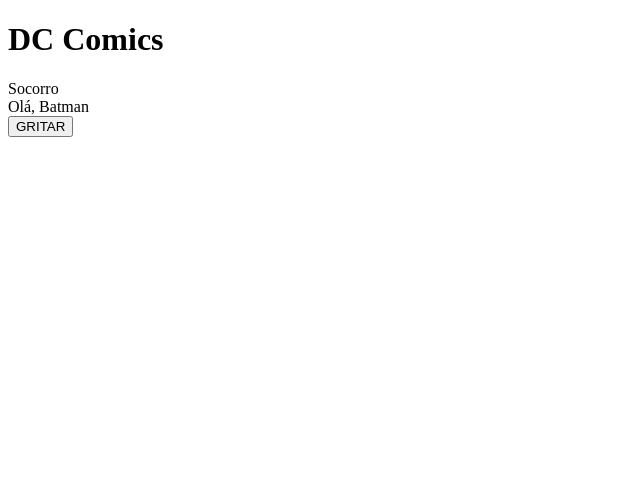
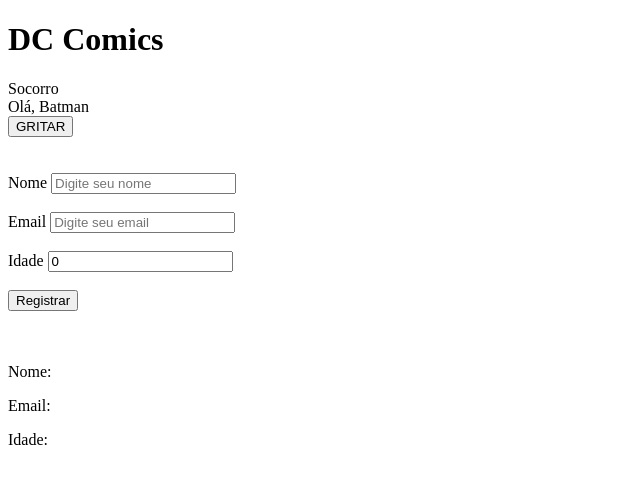
Before and after one commit to DanielSCustodio/Curso-revisao-React, a React (Create React App) app in the folder app/: page / in a window 1280 px wide. Shown: the top 484 px of the page, without its empty margins (0-640 px from the left). Built offline with nearby package versions, Linux system fonts and the light colour scheme.

Commit message:
feat: Forms

```diff
--- a/app/src/App.js
+++ b/app/src/App.js
@@ -1,17 +1,77 @@
 import React from 'react'
 import Name from './components/Name'
 
-export default function App() {
-  const [help, setHelp] = React.useState('Socorro');
+export default function App () {
+  const [ help, setHelp ] = React.useState( 'Socorro' );
+  const [ name, setName ] = React.useState();
+  const [ email, setEmail ] = React.useState();
+  const [ age, setAge ] = React.useState(0);
+  const [user, setUser] = React.useState({})
+
+  function handleRegister (e){
+    e.preventDefault();
+    alert('Registrado com sucesso');
+    setUser(
+      {
+        name,
+        email,
+        age,
+      }
+    )
+  }
 
   return (
     <div>
       <h1>DC Comics</h1>
-      <span>{help}</span>
-      <br/>
-      <Name name="Batman"/>
+      <span>{ help }</span>
+      <br />
+      <Name name="Batman" />
 
-      <button onClick={()=> setHelp(help+"o")}>GRITAR</button>
+      <button onClick={ () => setHelp( help + "o" ) }>GRITAR</button>
+      <br />
+      <br />
+      <br />
+      <form onSubmit={handleRegister}>
+        <label htmlFor='name'>Nome </label>
+        <input
+          id="name"
+          placeholder='Digite seu nome'
+          value = {name}
+          onChange ={({target:{value}})=> setName(value)}
+        />
+        <br />
+        <br />
+
+        <label htmlFor='email'>Email </label>
+        <input
+          id="email"
+          placeholder='Digite seu email'
+          value = {email}
+          onChange ={({target:{value}})=> setEmail(value)}
+          />
+        <br />
+        <br />
+
+        <label htmlFor='idade'>Idade </label>
+        <input
+          id="idade"
+          placeholder='Digite sua idade'
+          value = {age}
+          onChange ={({target:{value}})=> setAge(value)}
+        />
+        <br />
+        <br />
+
+        <button type='submit'>Registrar</button>
+      </form>
+      <br />
+      <br />
+
+      <div>
+        <p>Nome: {user.name}</p>
+        <p>Email: {user.email}</p>
+        <p>Idade: {user.age}</p>
+      </div>
     </div>
   )
 }
```
